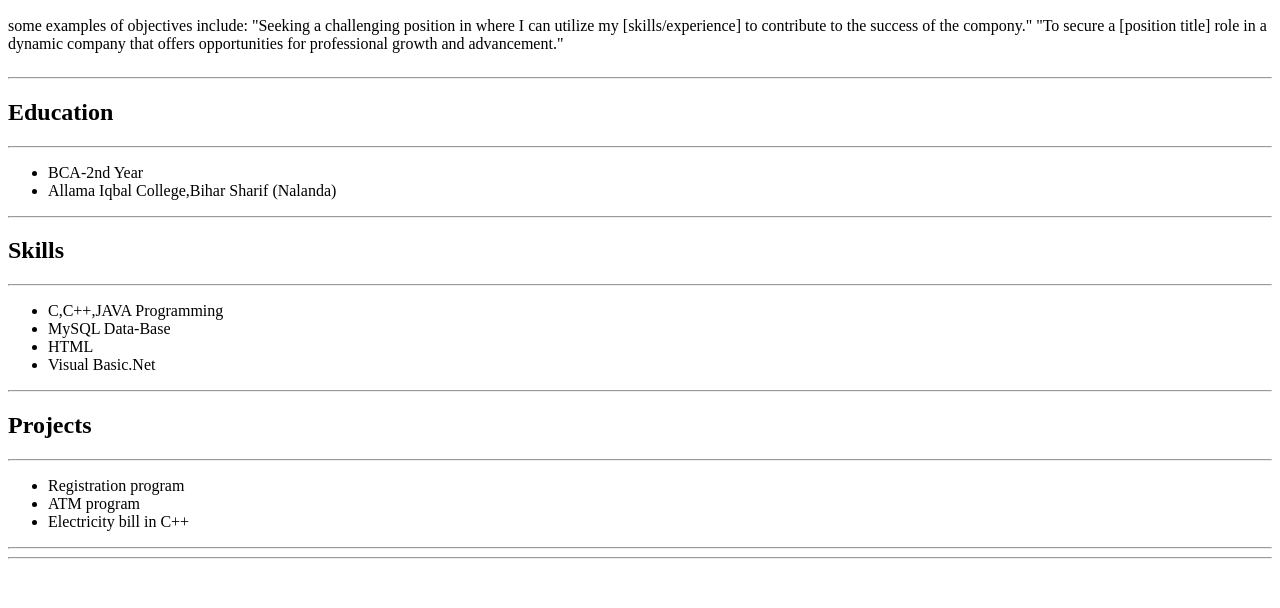
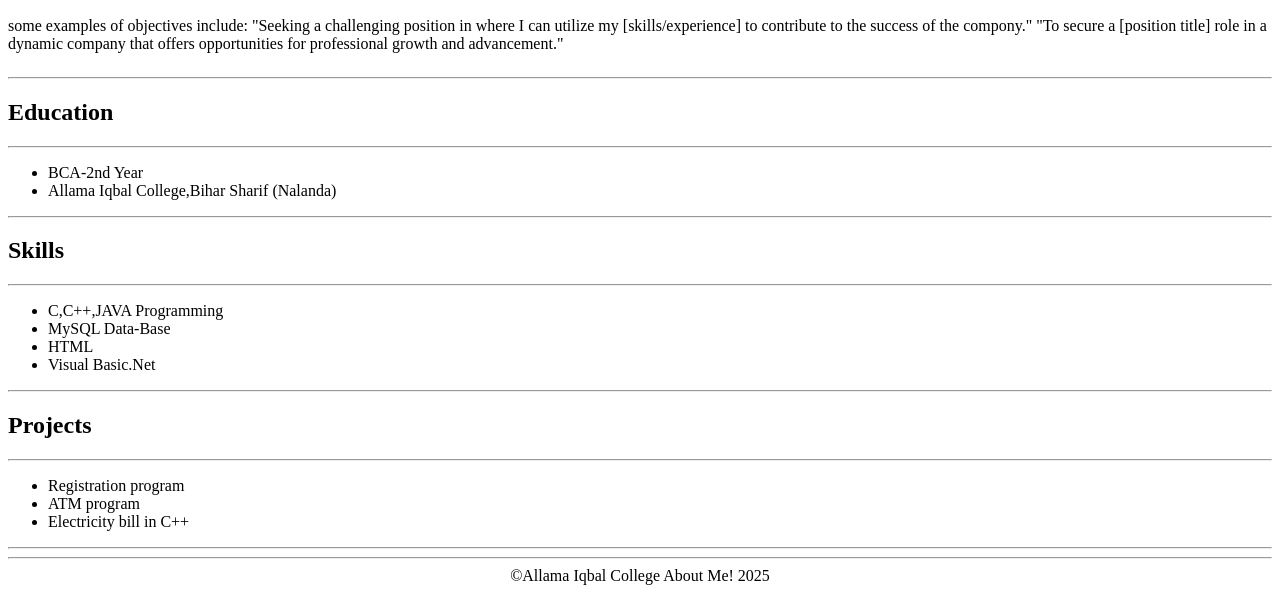
Before and after one commit to Darakhshan-Anjum/Apna-Website, a plain HTML site: page About Me!.html in a window 1280 px wide. Shown: the part 192-800 px from the top of the page. Drawn offline with Linux system fonts and the light colour scheme.

Commit message:
Update About Me!.html

```diff
--- a/About Me!.html
+++ b/About Me!.html
@@ -64,5 +64,6 @@
             </ul>
             <hr>
             <hr>
-
-</html>
+          <footer style="text-align:center";>&copy;Allama Iqbal College About Me! 2025</footer>
+         </body>
+          </html>
```
